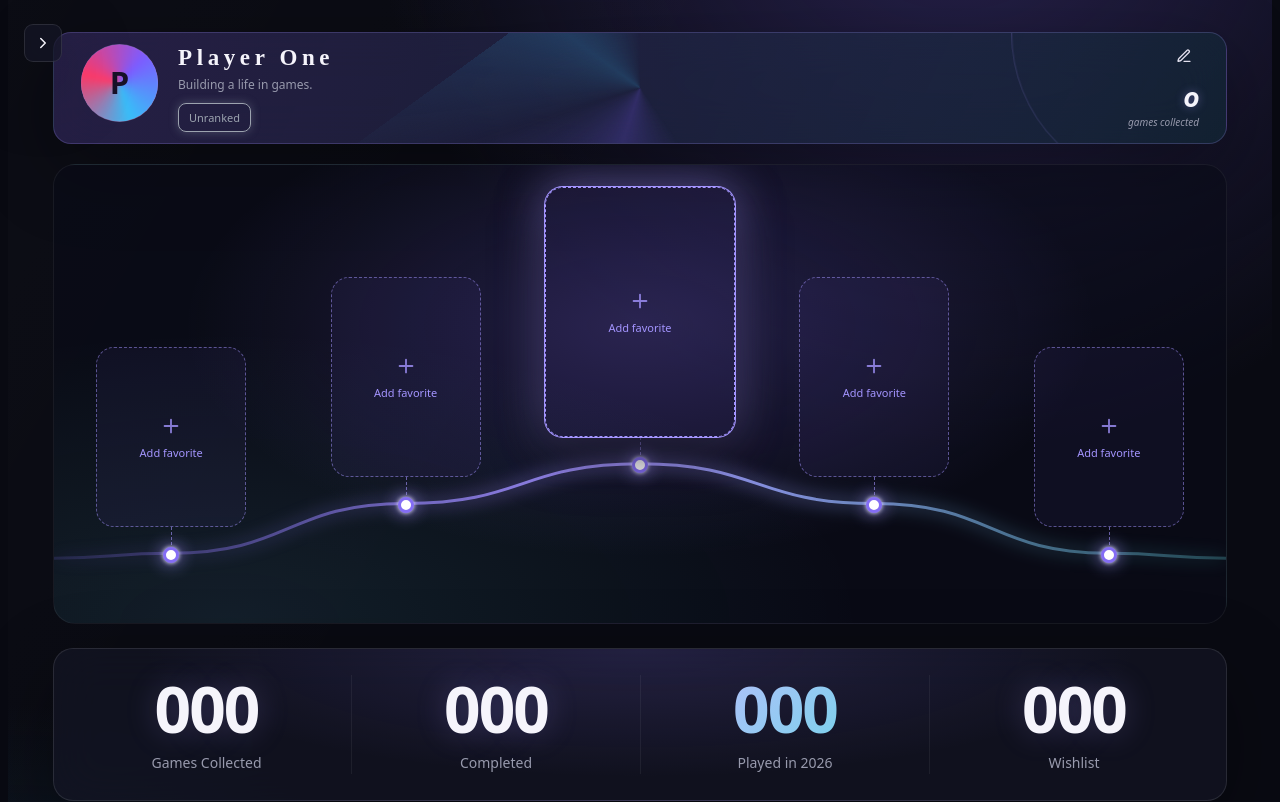
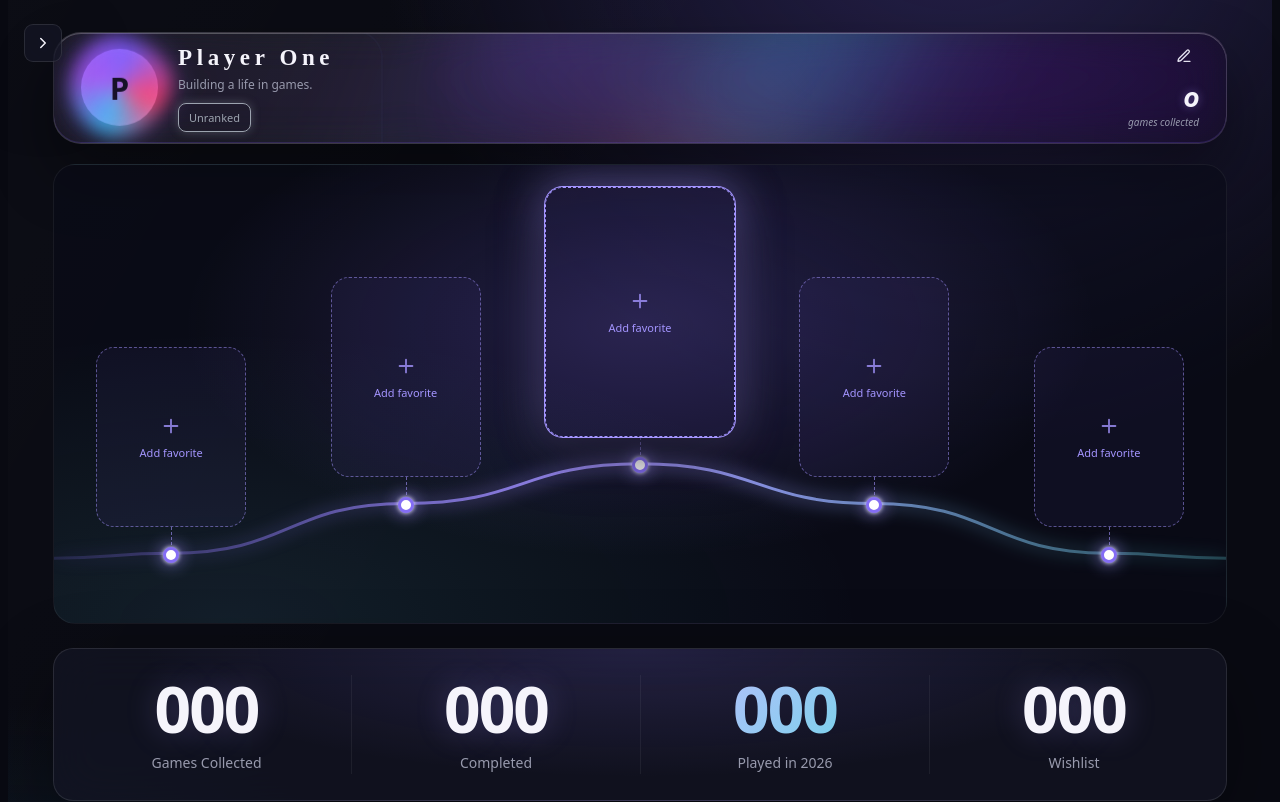
Before and after one commit to synced7x7/lostinsync__, a React (Vite) app: page / in a window 1280 px wide. Shown: the top 802 px of the page. Built offline with nearby package versions, Linux system fonts and the light colour scheme.

Commit message:
- Overview UI tweaked. abstract haliomorphism animation added

```diff
--- a/src/features/overview.css
+++ b/src/features/overview.css
@@ -44,6 +44,7 @@
     padding: 0;
     border: 0;
     overflow: hidden
+    drop-shadow(0 20px 30px rgba(0, 0, 0, 0.5)) drop-shadow(0 0 15px rgba(124, 92, 255, 0.4));
 }
 
 .profile-avatar img {
@@ -635,25 +636,128 @@
 }
 
 /* profile banner effects */
-.profile-banner { animation: banner-in .7s cubic-bezier(.2,.8,.2,1) both; border: 1px solid rgba(164,149,255,.22) }
-@keyframes banner-in { from { opacity: 0; transform: translateY(14px) scale(.98) } }
-.profile-aurora {
-  position: absolute; inset: -60%; z-index: 0; pointer-events: none;
-  background: conic-gradient(from 0deg, transparent, rgba(124,92,255,.22), transparent 30%, rgba(56,189,248,.18), transparent 60%);
-  animation: aurora-spin 14s linear infinite;
+.profile-banner {
+  position: relative;
+  overflow: hidden;
+  background: radial-gradient(circle at 20% 20%, rgba(255, 255, 255, 0.08), rgba(20, 15, 35, 0.4));
+  backdrop-filter: blur(20px) saturate(220%) hue-rotate(15deg);
+  -webkit-backdrop-filter: blur(20px) saturate(220%) hue-rotate(15deg);
+  border: 1px solid rgba(255, 255, 255, 0.12);
+  box-shadow: 0 30px 60px rgba(0, 0, 0, 0.4),
+              inset 0 1px 0 0 rgba(255, 255, 255, 0.25),
+              inset 0 -1px 0 0 rgba(124, 92, 255, 0.2);
+  border-radius: 28px;
+  animation: banner-in .9s cubic-bezier(0.16, 1, 0.3, 1) both;
 }
 
-@keyframes aurora-spin { to { transform: rotate(360deg) } }
-.profile-banner:after { animation: ring-pulse 5s ease-in-out infinite }
-@keyframes ring-pulse { 50% { transform: scale(1.15); border-color: rgba(164,149,255,.4) } }
+@keyframes banner-in {
+  from {
+    opacity: 0;
+    transform: translateY(24px) scale(0.95) skewY(1deg);
+    filter: blur(12px) grayscale(40%);
+  }
+  to {
+    opacity: 1;
+    transform: translateY(0) scale(1) skewY(0deg);
+    filter: blur(0px) grayscale(0%);
+  }
+}
 
-.profile-avatar { position: relative; z-index: 1; animation: avatar-float 4s ease-in-out infinite }
+.profile-aurora {
+  position: absolute;
+  inset: -100%;
+  z-index: 0;
+  pointer-events: none;
+  background: conic-gradient(
+    from 180deg at 50% 50%,
+    rgba(124, 92, 255, 0.4) 0deg,
+    transparent 70deg,
+    rgba(56, 189, 248, 0.45) 140deg,
+    rgba(255, 59, 107, 0.3) 220deg,
+    transparent 280deg,
+    rgba(124, 92, 255, 0.4) 360deg
+  );
+  filter: blur(60px);
+  mix-blend-mode: screen;
+  animation: aurora-spin 18s cubic-bezier(0.37, 0, 0.63, 1) infinite;
+  opacity: 0.9;
+}
+
+@keyframes aurora-spin {
+  0% { transform: rotate(0deg) scale(1); }
+  50% { transform: rotate(180deg) scale(1.15); }
+  100% { transform: rotate(360deg) scale(1); }
+}
+
+.profile-banner:after {
+  content: "";
+  position: absolute;
+  /* Change the second value (currently -2px) or add 'left' to shift it right */
+  inset: -2px -2px -2px; /* Adjust '10px' to shift the left edge further right */
+  border-radius: inherit;
+  border: 1px solid rgba(164, 149, 255, 0.2);
+  pointer-events: none;
+  z-index: 1;
+  animation: ring-pulse 5s ease-in-out infinite;
+  width: 28%;
+}
+
+@keyframes ring-pulse {
+  0%, 100% {
+    transform: scale(1);
+    opacity: 0.2;
+    border-color: rgba(164, 149, 255, 0.15);
+    box-shadow: inset 0 0 15px rgba(56, 189, 248, 0);
+  }
+  50% {
+    transform: scale(1.03);
+    opacity: 0.8;
+    border-color: rgba(56, 189, 248, 0.6);
+    box-shadow: inset 0 0 25px rgba(124, 92, 255, 0.25),
+                0 0 35px rgba(255, 59, 107, 0.25);
+  }
+}
+
+.profile-avatar {
+  position: relative;
+  z-index: 1;
+  animation: avatar-float 5s ease-in-out infinite;
+}
+
 .profile-avatar:before {
-  content: ""; position: absolute; inset: -4px; border-radius: 50%; z-index: -1;
-  background: conic-gradient(#7c5cff, #38bdf8, #ff3b6b, #7c5cff);
-  animation: aurora-spin 5s linear infinite; filter: blur(2px);
+  content: "";
+  position: absolute;
+  inset: -8px;
+  border-radius: 42% 58% 70% 30% / 45% 45% 55% 55%;
+  z-index: -1;
+  background: conic-gradient(
+    from 90deg,
+    #7c5cff,
+    #ff3b6b,
+    #38bdf8,
+    #a855f7,
+    #7c5cff
+  );
+  animation: aurora-spin 7s linear infinite, morph-blob 8s ease-in-out infinite alternate;
+  filter: blur(8px);
+  opacity: 0.85;
+  box-shadow: 0 0 25px rgba(124, 92, 255, 0.4);
 }
-@keyframes avatar-float { 50% { transform: translateY(-6px) } }
+
+@keyframes avatar-float {
+  0%, 100% {
+    transform: translateY(0) rotate(0deg);
+  }
+  50% {
+    transform: translateY(-10px) rotate(-1.5deg);
+  }
+}
+
+@keyframes morph-blob {
+  0% { border-radius: 42% 58% 70% 30% / 45% 45% 55% 55%; }
+  50% { border-radius: 58% 42% 30% 70% / 55% 35% 65% 45%; }
+  100% { border-radius: 35% 65% 50% 50% / 40% 60% 40% 60%; }
+}
 
 .profile-name {
   font-family: "Cinzel Decorative", serif; letter-spacing: .2em;
```
